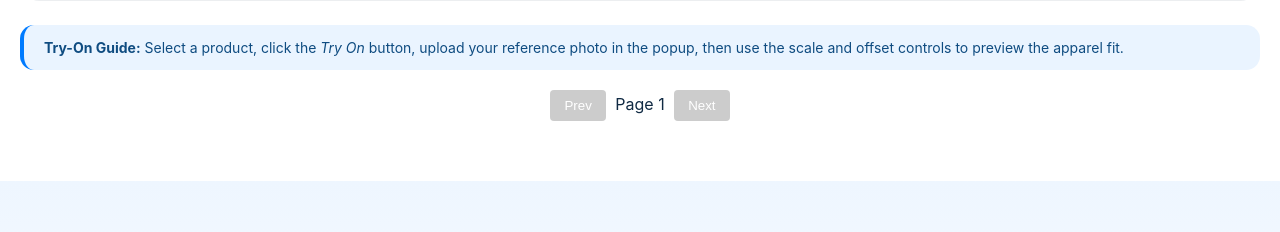
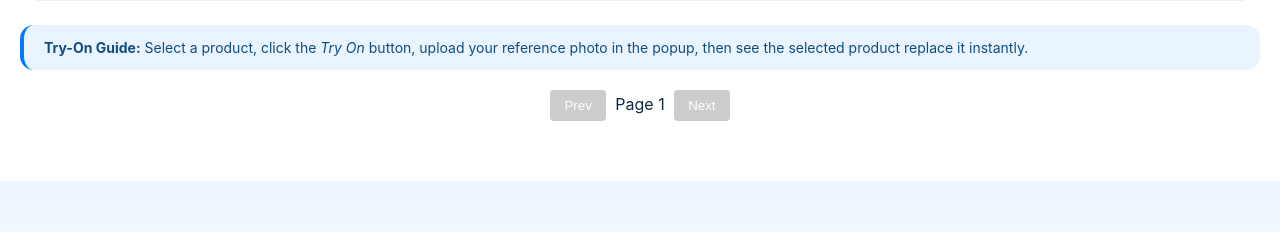
Before and after one commit to varmanishanth90-glitch/AIML_Ecommers_web_app, a Flask app: page / in a window 1280 px wide. Shown: the part 492-724 px from the top of the page. Run offline with Flask 3, Linux system fonts and the light colour scheme; data that the repository does not hold is empty.

Commit message:
compare pop screen added

```diff
--- a/static/style.css
+++ b/static/style.css
@@ -605,12 +605,11 @@ main {
 }
 
 /* Comparison Box */
-#comparison-box {
-    background: #fff;
-    border: 1px solid #ddd;
-    padding: 20px;
-    margin: 20px;
-    border-radius: 6px;
+.comparison-results {
+    display: grid;
+    grid-template-columns: repeat(auto-fit, minmax(240px, 1fr));
+    gap: 18px;
+    margin-top: 12px;
 }
 
 .comparison-card {
--- a/templates/index.html
+++ b/templates/index.html
@@ -48,7 +48,7 @@
     </div>
 
     <div class="tryon-note">
-        <strong>Try-On Guide:</strong> Select a product, click the <em>Try On</em> button, upload your reference photo in the popup, then use the scale and offset controls to preview the apparel fit.
+        <strong>Try-On Guide:</strong> Select a product, click the <em>Try On</em> button, upload your reference photo in the popup, then see the selected product replace it instantly.
     </div>
 
     <!-- Product Grid -->
@@ -63,19 +63,19 @@
             <div class="tryon-modal-header">
                 <div>
                     <h3>Live Apparel Fitting</h3>
-                    <p class="tryon-modal-subtitle">Upload a reference photo and preview the selected product on it instantly.</p>
+                    <p class="tryon-modal-subtitle">Upload a photo to begin, then see the selected product replace it instantly.</p>
                 </div>
                 <button class="modal-close" type="button" onclick="closeTryOnModal()">✕</button>
             </div>
             <div class="tryon-modal-body">
                 <div class="tryon-preview-column">
-                    <div class="tryon-preview-title">Uploaded Image Preview</div>
+                    <div class="tryon-preview-title">Selected Product Preview</div>
                     <div class="tryon-preview-panel" id="tryon-preview-panel" style="display:none;">
                         <div class="tryon-preview-frame">
                             <canvas id="tryon-canvas"></canvas>
                             <div class="preview-badge">Preview</div>
                         </div>
-                        <div class="tryon-preview-label">Your uploaded reference image with apparel overlay</div>
+                        <div class="tryon-preview-label">Reference image replaced by the selected product.</div>
                         <button class="exit-tryon-button" type="button" onclick="closeTryOnModal()">Exit Try On</button>
                     </div>
                     <div class="tryon-placeholder" id="tryon-placeholder">
@@ -93,26 +93,27 @@
                         </div>
                     </div>
                     <div class="tryon-upload-card">
-                        <p>Choose a reference image to see the selected apparel fit.</p>
+                        <p>Choose a reference image to start the try-on preview.</p>
                         <p class="tryon-note-small">Tip: full-body or torso images work best.</p>
                         <input type="file" id="reference-image-input" accept="image/*">
-                    </div>
-                    <div id="tryon-controls" class="try-on-controls" style="display:none;">
-                        <label>Scale: <input type="range" id="tryon-scale" min="0.2" max="1.2" step="0.05" value="0.6"></label>
-                        <label>X Offset: <input type="range" id="tryon-offset-x" min="-200" max="200" step="5" value="0"></label>
-                        <label>Y Offset: <input type="range" id="tryon-offset-y" min="-200" max="200" step="5" value="0"></label>
-                        <button type="button" id="tryon-auto-fit">Auto Fit</button>
                     </div>
                 </div>
             </div>
         </div>
     </div>
 
-    <!-- Comparison Screen -->
-    <div id="comparison-box" style="display:none;">
-        <h3>🔍 Product Comparison</h3>
-        <div id="comparison-results"></div>
-        <button onclick="closeComparison()">Close</button>
+    <!-- Comparison Modal -->
+    <div id="comparison-box" class="modal" style="display:none;">
+        <div class="modal-content tryon-modal-content comparison-modal-content">
+            <div class="tryon-modal-header">
+                <div>
+                    <h3>Product Comparison</h3>
+                    <p class="tryon-modal-subtitle">Compare your selected items side by side.</p>
+                </div>
+                <button class="modal-close" type="button" onclick="closeComparison()">✕</button>
+            </div>
+            <div id="comparison-results" class="comparison-results"></div>
+        </div>
     </div>
     </main>
 
@@ -123,11 +124,7 @@
         let activeTryOnProductId = null;
         let currentPage = 1;
         const perPage = 16; // ✅ Match backend
-        let userImage = null;
         let productOverlayImage = null;
-        let tryOnScale = 0.6;
-        let tryOnOffsetX = 0;
-        let tryOnOffsetY = 0;
 
         // Load filters from backend
         async function loadFilters() {
@@ -256,16 +253,8 @@
             document.getElementById("reference-image-input").value = "";
             document.getElementById("tryon-preview-panel").style.display = "none";
             document.getElementById("tryon-canvas").style.display = "none";
-            document.getElementById("tryon-controls").style.display = "none";
             document.getElementById("tryon-placeholder").style.display = "block";
-            userImage = null;
             productOverlayImage = null;
-            tryOnScale = 0.6;
-            tryOnOffsetX = 0;
-            tryOnOffsetY = 0;
-            document.getElementById("tryon-scale").value = tryOnScale;
-            document.getElementById("tryon-offset-x").value = tryOnOffsetX;
-            document.getElementById("tryon-offset-y").value = tryOnOffsetY;
             document.getElementById("tryon-modal").style.display = "flex";
         }
 
@@ -277,45 +266,26 @@
             return activeTryOnProductId ? productMap[activeTryOnProductId] : null;
         }
 
-        function showTryOnControls() {
-            document.getElementById("tryon-controls").style.display = "flex";
-        }
-
         function drawTryOn() {
             const canvas = document.getElementById("tryon-canvas");
-            if (!userImage || !productOverlayImage) {
+            if (!productOverlayImage) {
                 return;
             }
 
             const ctx = canvas.getContext("2d");
             const maxCanvasWidth = 960;
-            const imageScale = Math.min(1, maxCanvasWidth / userImage.naturalWidth);
-            canvas.width = Math.round(userImage.naturalWidth * imageScale);
-            canvas.height = Math.round(userImage.naturalHeight * imageScale);
+            const imageScale = Math.min(1, maxCanvasWidth / productOverlayImage.naturalWidth);
+            canvas.width = Math.round(productOverlayImage.naturalWidth * imageScale);
+            canvas.height = Math.round(productOverlayImage.naturalHeight * imageScale);
 
             ctx.clearRect(0, 0, canvas.width, canvas.height);
-            ctx.drawImage(userImage, 0, 0, canvas.width, canvas.height);
-
-            const overlayBaseWidth = canvas.width * 0.55;
-            const overlayWidth = overlayBaseWidth * tryOnScale;
-            const overlayHeight = overlayWidth * (productOverlayImage.naturalHeight / productOverlayImage.naturalWidth);
-            const x = (canvas.width - overlayWidth) / 2 + tryOnOffsetX;
-            const y = canvas.height * 0.18 + tryOnOffsetY;
-
-            ctx.save();
-            ctx.globalAlpha = 0.9;
-            ctx.filter = "drop-shadow(0px 14px 24px rgba(15, 23, 42, 0.18))";
-            ctx.drawImage(productOverlayImage, x, y, overlayWidth, overlayHeight);
-            ctx.restore();
+            ctx.drawImage(productOverlayImage, 0, 0, canvas.width, canvas.height);
         }
 
         function handleReferenceImageUpload(event) {
             const file = event.target.files[0];
             if (!file || !activeTryOnProductId) return;
 
-            const url = URL.createObjectURL(file);
-            userImage = new Image();
-            userImage.onload = () => {
             const product = productMap[activeTryOnProductId];
             if (!product || !product.image_url) {
                 alert("Unable to find the selected product image. Please try a different item.");
@@ -327,25 +297,12 @@
                 document.getElementById("tryon-placeholder").style.display = "none";
                 document.getElementById("tryon-preview-panel").style.display = "block";
                 document.getElementById("tryon-canvas").style.display = "block";
-                    document.getElementById("tryon-controls").style.display = "flex";
-                    autoFitTryOn();
+                drawTryOn();
             };
             productOverlayImage.onerror = () => {
                 alert("Failed to load product preview image. Please try another product or refresh the page.");
             };
             productOverlayImage.src = product.image_url;
-            };
-            userImage.src = url;
-        }
-
-        function autoFitTryOn() {
-            tryOnScale = 0.6;
-            tryOnOffsetX = 0;
-            tryOnOffsetY = 0;
-            document.getElementById("tryon-scale").value = tryOnScale;
-            document.getElementById("tryon-offset-x").value = tryOnOffsetX;
-            document.getElementById("tryon-offset-y").value = tryOnOffsetY;
-            drawTryOn();
         }
 
         function clearSelectedProducts() {
@@ -353,29 +310,6 @@
             selectedProductsData = {};
             document.querySelectorAll('#product-grid input[type="checkbox"]').forEach(cb => cb.checked = false);
             updateSelectionState();
-        }
-
-        async function tryOnSelectedProduct() {
-            const product = getTryOnProduct();
-            if (!product) {
-                alert("Please select a product to try on.");
-                return;
-            }
-            if (!userImage) {
-                alert("Please upload your photo first.");
-                return;
-            }
-
-            productOverlayImage = new Image();
-            productOverlayImage.onload = () => {
-                showTryOnControls();
-                autoFitTryOn();
-                drawTryOn();
-            };
-            productOverlayImage.onerror = () => {
-                alert("Failed to load product preview image. Please try another product or refresh the page.");
-            };
-            productOverlayImage.src = product.image_url;
         }
 
         // Compare selected products
@@ -442,19 +376,6 @@
         }
 
         updateSelectionState();
-        document.getElementById("tryon-scale").addEventListener("input", event => {
-            tryOnScale = parseFloat(event.target.value);
-            drawTryOn();
-        });
-        document.getElementById("tryon-offset-x").addEventListener("input", event => {
-            tryOnOffsetX = parseInt(event.target.value, 10);
-            drawTryOn();
-        });
-        document.getElementById("tryon-offset-y").addEventListener("input", event => {
-            tryOnOffsetY = parseInt(event.target.value, 10);
-            drawTryOn();
-        });
-        document.getElementById("tryon-auto-fit").addEventListener("click", autoFitTryOn);
 
         // Initialize page
         window.onload = async () => {
```
Lines whose indentation alone changed are shown as unchanged.
